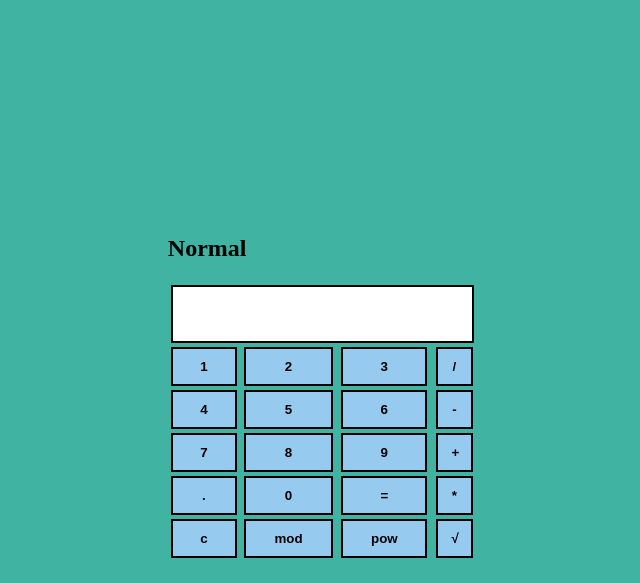
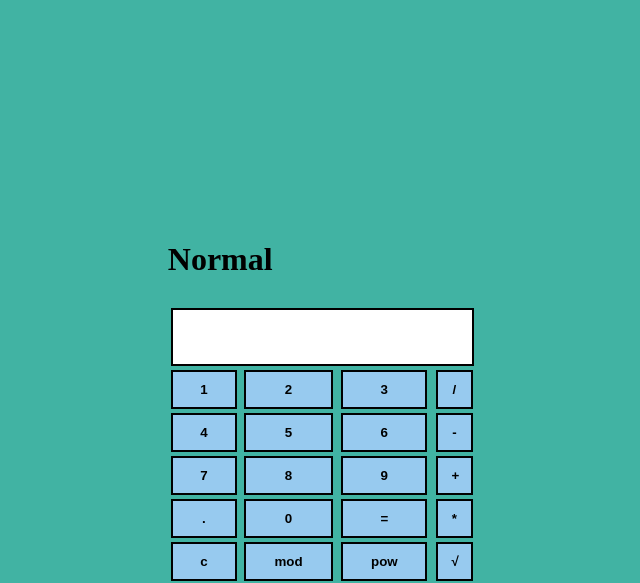
Before and after one commit to neelstrongarm/voiceControlledcalculator, a Flask app: page / in a window 1280 px wide. Shown: the part 610-1193 px from the top of the page, without its empty margins (494-1134 px from the left). Before the commit the page ends 1168 px from the top, so only its background shows below. Run offline with Flask 2, Linux system fonts and the light colour scheme.

Commit message:
Final commit

```diff
--- a/Windows/templates/index.html
+++ b/Windows/templates/index.html
@@ -102,7 +102,7 @@
 
         <div class = "div2"> <!--Normal calculator-->
 
-            <h2 >Normal</h2>
+            <h2 style='font-size: xx-large;'>Normal</h2>
 
             <body>
                 <table>
```
